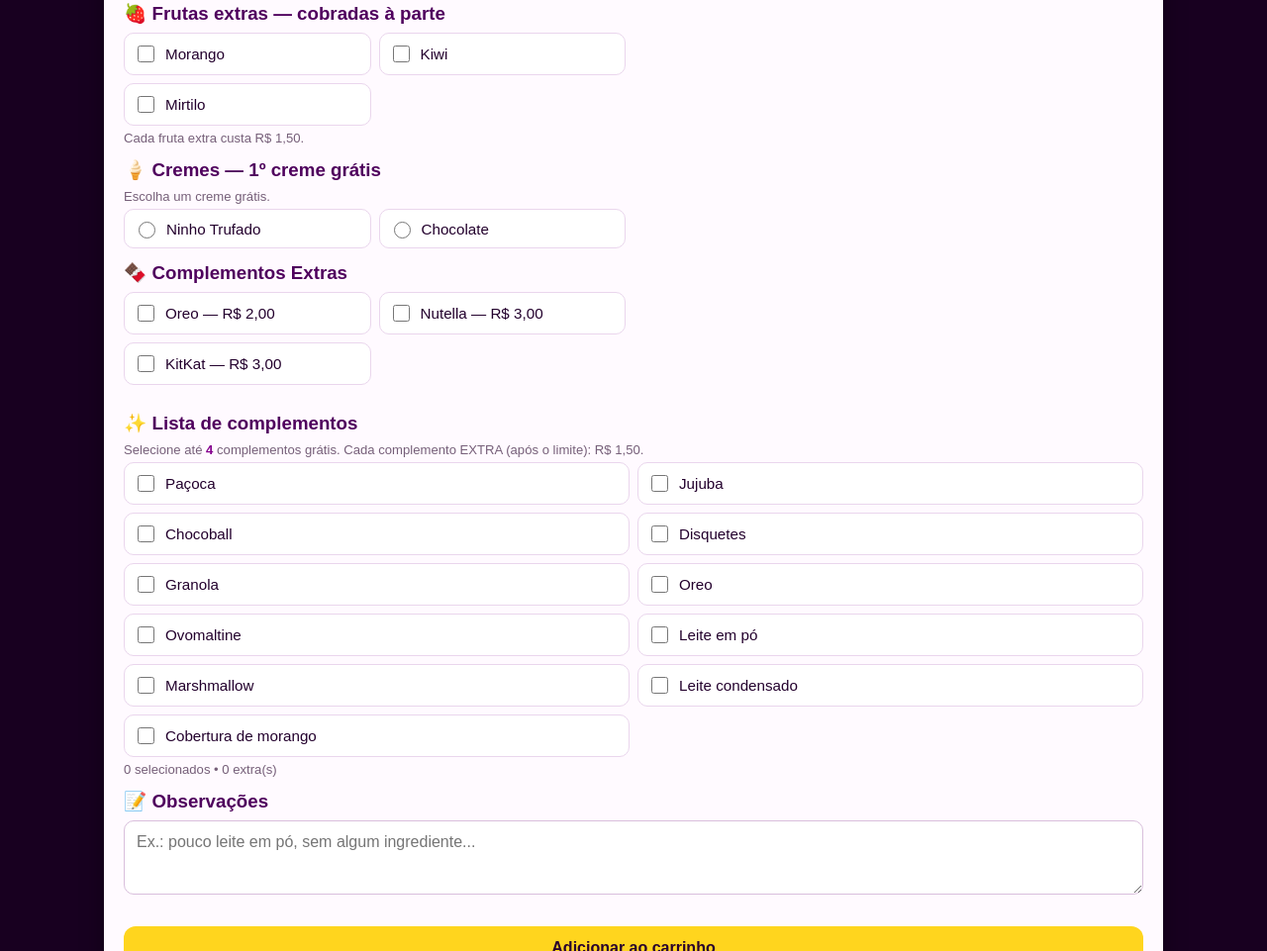
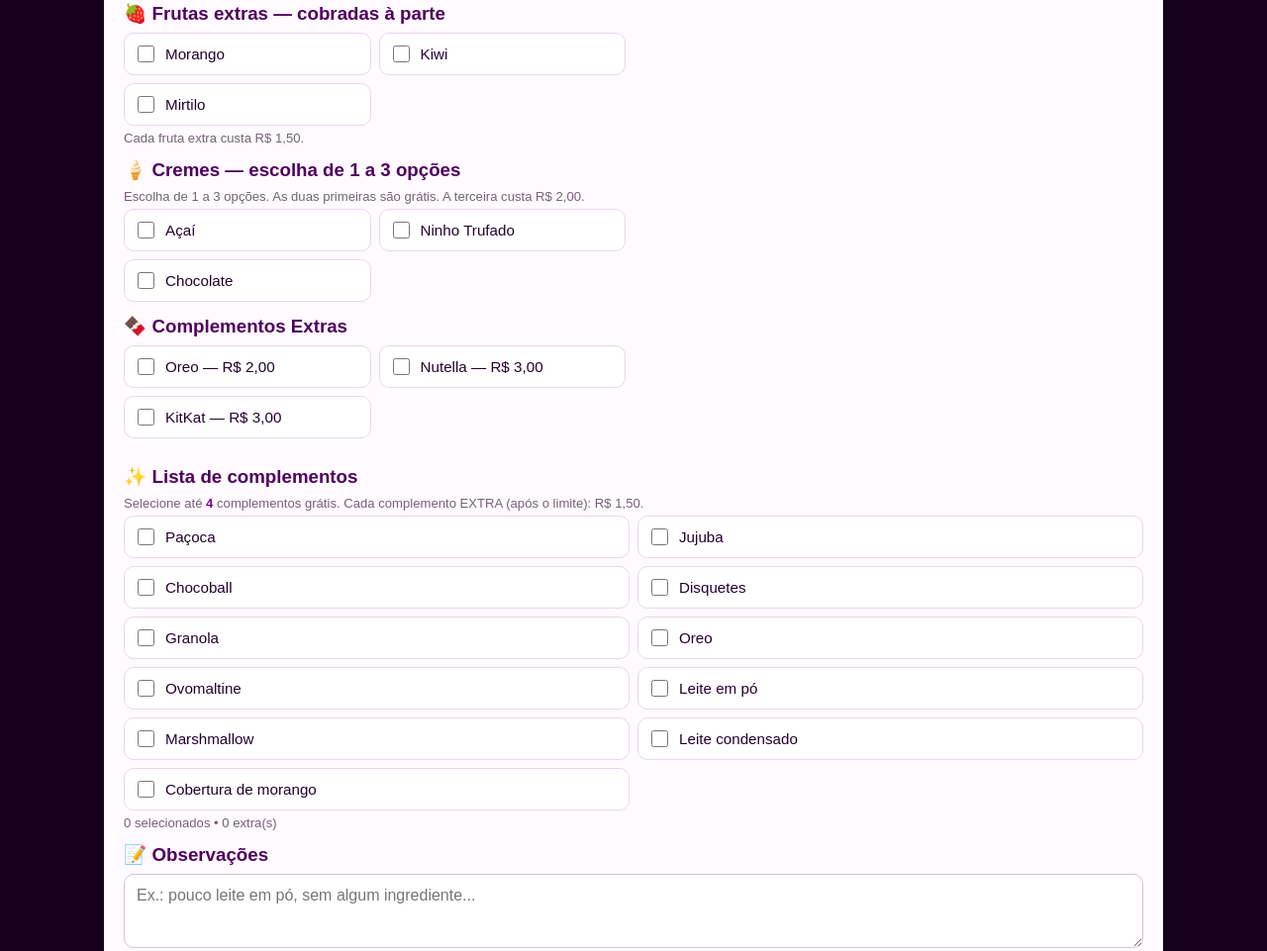
Before and after one commit to OCAAcai/oca-acai-da-oca, a plain HTML site: page index.html in a window 1280 px wide. Shown: the part 1126-2087 px from the top of the page at 99% size. Drawn offline with nearby package versions, Linux system fonts and the light colour scheme.

Commit message:
Update cream selection to allow multiple options

```diff
--- a/index.html
+++ b/index.html
@@ -70,11 +70,12 @@ footer{text-align:center;padding:24px;color:#e9c8ef}.floating{position:fixed;bot
           <p class="hint">Cada fruta extra custa R$ 1,50.</p>
         </div>
         <div class="group">
-          <h3>🍦 Cremes — 1º creme grátis</h3>
-          <p class="hint">Escolha um creme grátis.</p>
-          <div class="choices" id="freeCream">
-            <label class="choice"><input type="radio" name="cream" value="Creme Ninho Trufado"> Ninho Trufado</label>
-            <label class="choice"><input type="radio" name="cream" value="Creme de Chocolate"> Chocolate</label>
+          <h3>🍦 Cremes — escolha de 1 a 3 opções</h3>
+           <p class="hint">Escolha de 1 a 3 opções. As duas primeiras são grátis. A terceira custa R$ 2,00.</p>
+            <div class="choices" id="freeCream">
+             <label class="choice"><input type="checkbox" value="Açaí"> Açaí</label>
+             <label class="choice"><input type="checkbox" value="Ninho Trufado"> Ninho Trufado</label>
+            <label class="choice"><input type="checkbox" value="Chocolate"> Chocolate</label>
           </div>
         </div>
         <div class="group">
```
